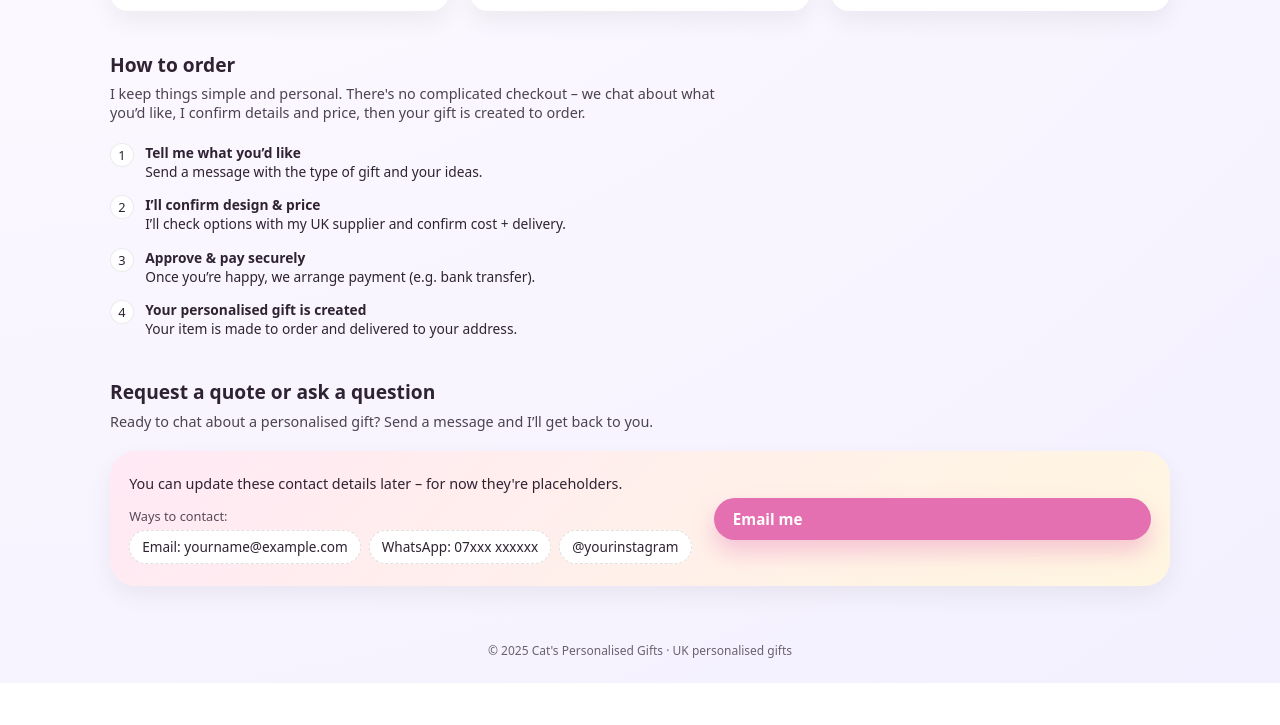
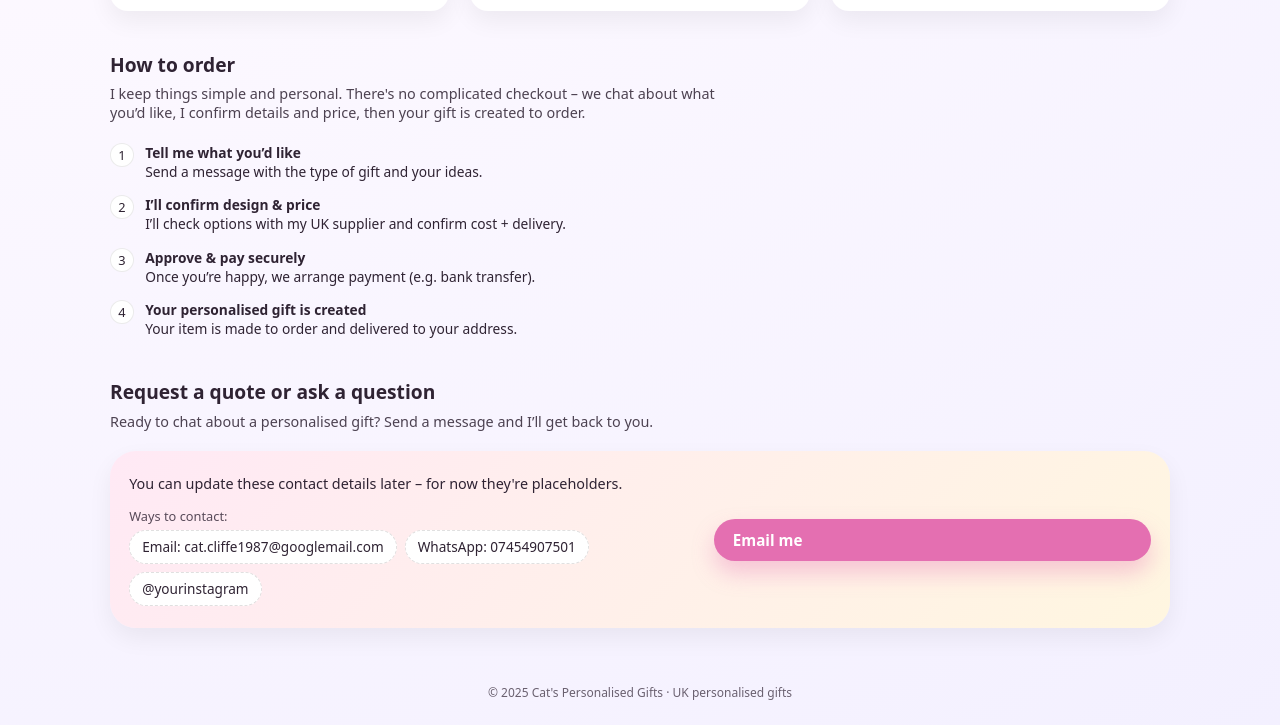
Before and after one commit to catcliffe1987/Personalised-gifts, a plain HTML site: page index.html in a window 1280 px wide. Shown: the part 993-1718 px from the top of the page. Before the commit the page ends 1676 px from the top, so only its background shows below. Drawn offline with Linux system fonts and the light colour scheme.

Commit message:
Update index.html

```diff
--- a/index.html
+++ b/index.html
@@ -667,8 +667,8 @@
           <div style="margin-top: 0.9rem">
             <p class="contact-label">Ways to contact:</p>
             <div class="contact-links">
-              <span class="contact-chip">Email: yourname@example.com</span>
-              <span class="contact-chip">WhatsApp: 07xxx xxxxxx</span>
+              <span class="contact-chip">Email: cat.cliffe1987@googlemail.com</span>
+              <span class="contact-chip">WhatsApp: 07454907501</span>
               <span class="contact-chip">@yourinstagram</span>
             </div>
           </div>
@@ -677,7 +677,7 @@
         <div class="contact-actions">
           <a
             class="btn-primary"
-            href="mailto:yourname@example.com?subject=Personalised%20gift%20enquiry"
+            href="mailto:cat.cliffe1987@googlemail.com.com?subject=Personalised%20gift%20enquiry"
             >Email me</a
           >
         </div>
```
